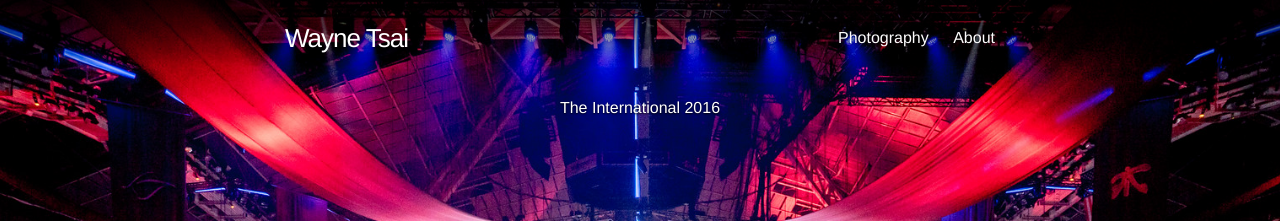
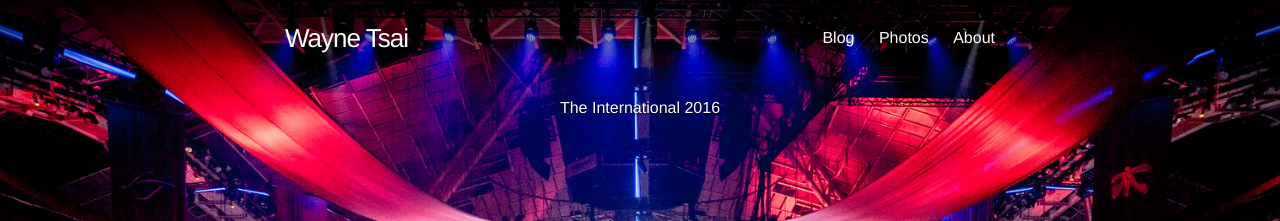
Before and after one commit to watbe/watbe.github.io, a Jekyll site: the page built from index.html, in a window 1280 px wide. Shown: the top 221 px of the page. Built offline with Jekyll 4.4.1, drawn with Linux system fonts in a browser that asks for light colours.

Commit message:
Update header.html

```diff
--- a/_includes/header.html
+++ b/_includes/header.html
@@ -14,7 +14,8 @@
       </a>
 
       <div class="trigger">
-        <a class="page-link" href="http://photos.tsai.co">Photography</a>
+        <a class="page-link" href="https://medium.com/@watbe">Blog</a>
+        <a class="page-link" href="http://photos.tsai.co">Photos</a>
         {% for page in site.pages %}
           {% if page.title %}
           <a class="page-link" href="{{ page.url | prepend: site.baseurl }}">{{ page.title }}</a>
```
